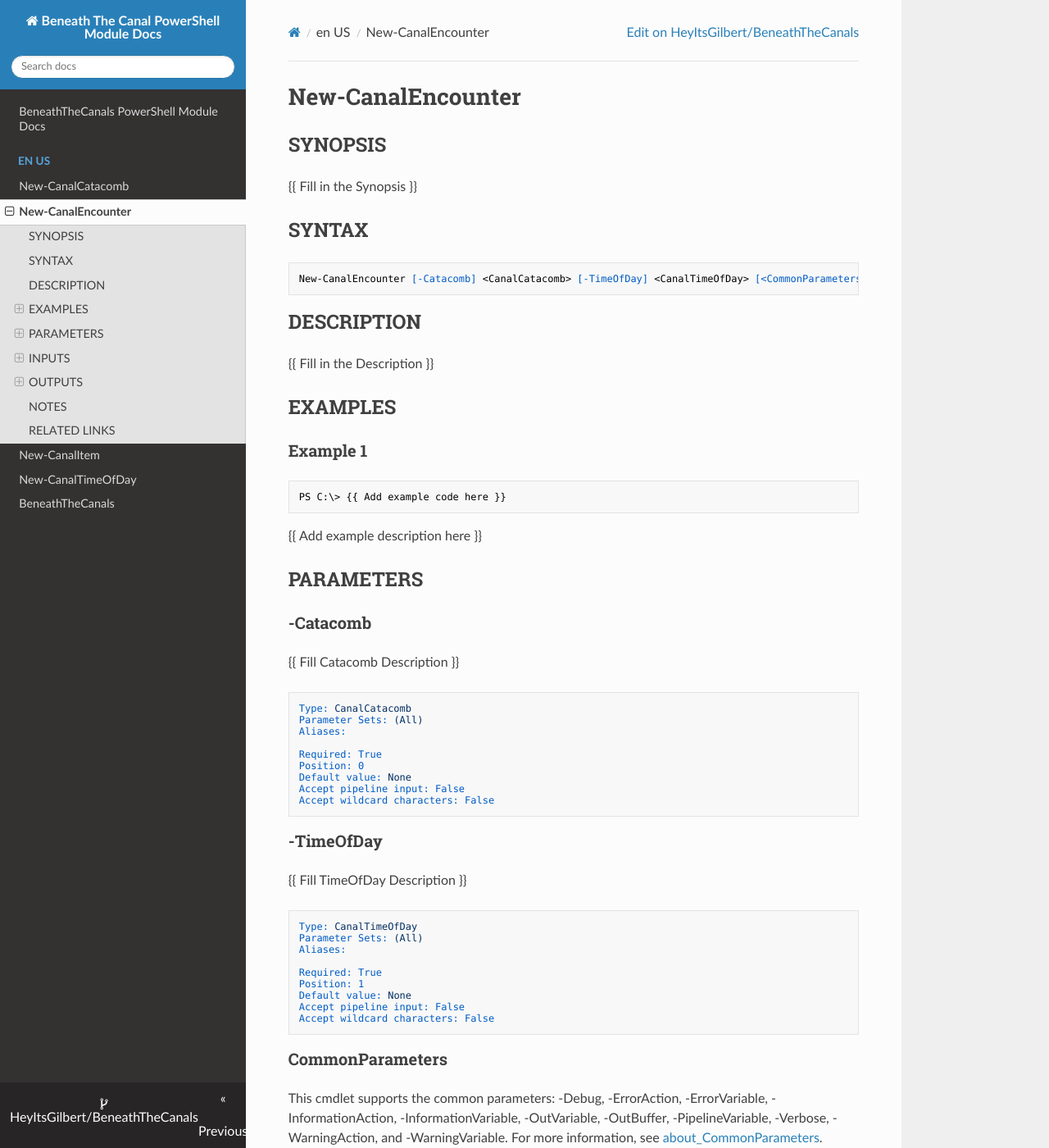
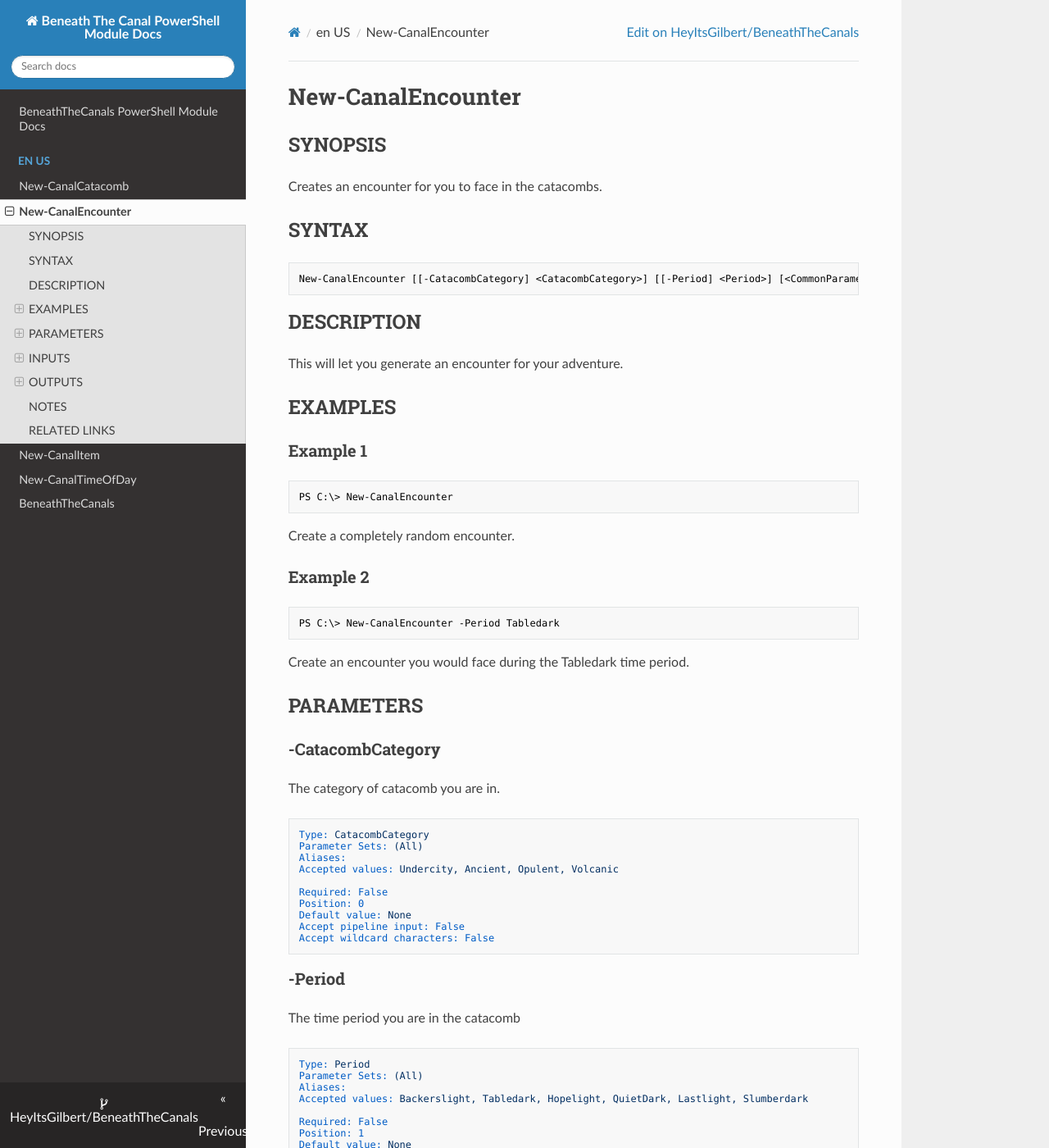
Before and after one commit to HeyItsGilbert/BeneathTheCanals, an MkDocs documentation site: the page built from docs/en-US/New-CanalEncounter.md, in a window 1280 px wide and 1400 px high. Shown: the whole window at 82% size. Built offline with MkDocs 1.6.1, drawn with Linux system fonts in a browser that asks for light colours; nearby versions of some CDN libraries.

Commit message:
Change New-CanalEncounter to take enums vs objects

````diff
--- a/docs/en-US/New-CanalEncounter.md
+++ b/docs/en-US/New-CanalEncounter.md
@@ -8,52 +8,67 @@ schema: 2.0.0
 # New-CanalEncounter
 
 ## SYNOPSIS
-{{ Fill in the Synopsis }}
+
+Creates an encounter for you to face in the catacombs.
 
 ## SYNTAX
 
-```
-New-CanalEncounter [-Catacomb] <CanalCatacomb> [-TimeOfDay] <CanalTimeOfDay> [<CommonParameters>]
+```powershell
+New-CanalEncounter [[-CatacombCategory] <CatacombCategory>] [[-Period] <Period>] [<CommonParameters>]
 ```
 
 ## DESCRIPTION
-{{ Fill in the Description }}
+
+This will let you generate an encounter for your adventure.
 
 ## EXAMPLES
 
 ### Example 1
+
 ```powershell
-PS C:\> {{ Add example code here }}
+PS C:\> New-CanalEncounter
 ```
 
-{{ Add example description here }}
+Create a completely random encounter.
+
+### Example 2
+
+```powershell
+PS C:\> New-CanalEncounter -Period Tabledark
+```
+
+Create an encounter you would face during the Tabledark time period.
 
 ## PARAMETERS
 
-### -Catacomb
-{{ Fill Catacomb Description }}
+### -CatacombCategory
+
+The category of catacomb you are in.
 
 ```yaml
-Type: CanalCatacomb
+Type: CatacombCategory
 Parameter Sets: (All)
 Aliases:
+Accepted values: Undercity, Ancient, Opulent, Volcanic
 
-Required: True
+Required: False
 Position: 0
 Default value: None
 Accept pipeline input: False
 Accept wildcard characters: False
 ```
 
-### -TimeOfDay
-{{ Fill TimeOfDay Description }}
+### -Period
+
+The time period you are in the catacomb
 
 ```yaml
-Type: CanalTimeOfDay
+Type: Period
 Parameter Sets: (All)
 Aliases:
+Accepted values: Backerslight, Tabledark, Hopelight, QuietDark, Lastlight, Slumberdark
 
-Required: True
+Required: False
 Position: 1
 Default value: None
 Accept pipeline input: False
@@ -61,6 +76,7 @@ Accept wildcard characters: False
 ```
 
 ### CommonParameters
+
 This cmdlet supports the common parameters: -Debug, -ErrorAction, -ErrorVariable, -InformationAction, -InformationVariable, -OutVariable, -OutBuffer, -PipelineVariable, -Verbose, -WarningAction, and -WarningVariable. For more information, see [about_CommonParameters](http://go.microsoft.com/fwlink/?LinkID=113216).
 
 ## INPUTS
@@ -70,6 +86,7 @@ This cmdlet supports the common parameters: -Debug, -ErrorAction, -ErrorVariable
 ## OUTPUTS
 
 ### System.Object
+
 ## NOTES
 
 ## RELATED LINKS
````
Also changed, not shown: 3 other files.
